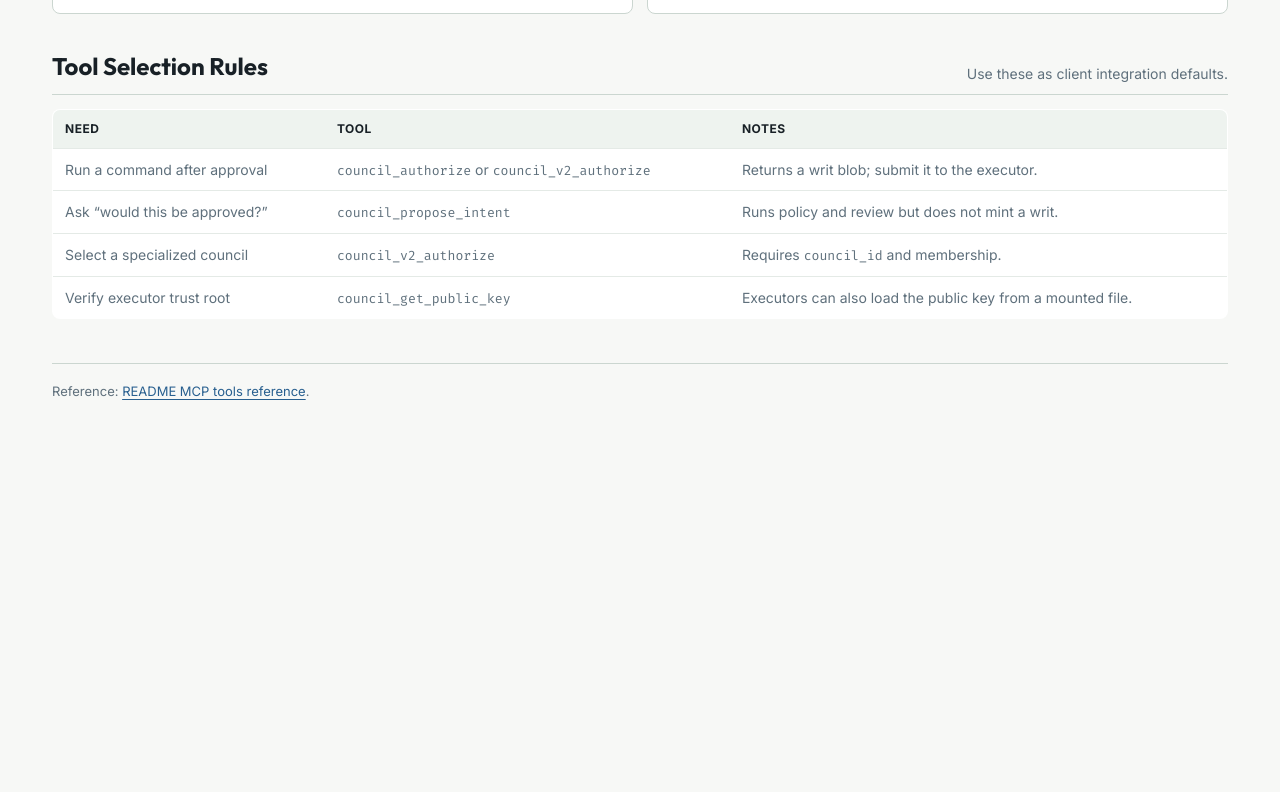
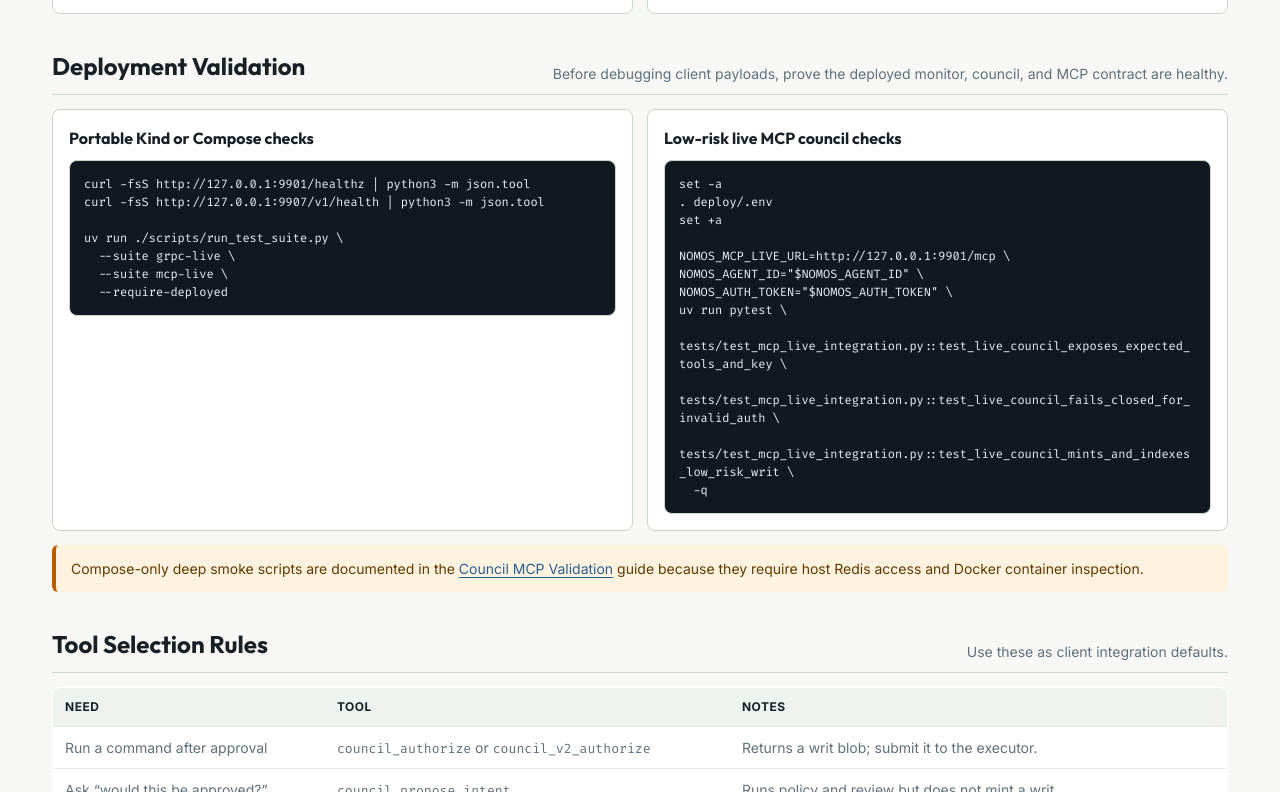
Before and after one commit to NVIDIA/Nomos, a plain HTML site: page docs/interactive/mcp-integration.html in a window 1280 px wide. Shown: the part 1472-2264 px from the top of the page. Before the commit the page ends 1932 px from the top, so only its background shows below. Drawn offline with Linux system fonts and the light colour scheme.

Commit message:
docs: improve council MCP validation guidance

```diff
--- a/docs/interactive/mcp-integration.html
+++ b/docs/interactive/mcp-integration.html
@@ -25,6 +25,7 @@
 
     <nav class="nav">
       <a href="../index.md">Docs index</a>
+      <a href="../council-mcp-validation.md">Validation checklist</a>
       <a href="../../README.md#mcp-tools-reference">MCP tools reference</a>
       <a href="multi-council.html">Multi-council routing</a>
       <a href="workflow.html">Runtime workflow</a>
@@ -109,6 +110,44 @@
           <h3>Expected result shape</h3>
           <pre class="codebox light" id="result"></pre>
         </div>
+      </div>
+    </section>
+
+    <section>
+      <div class="section-head">
+        <h2>Deployment Validation</h2>
+        <p>Before debugging client payloads, prove the deployed monitor, council, and MCP contract are healthy.</p>
+      </div>
+      <div class="grid two">
+        <div class="result-card">
+          <h3>Portable Kind or Compose checks</h3>
+          <pre class="codebox">curl -fsS http://127.0.0.1:9901/healthz | python3 -m json.tool
+curl -fsS http://127.0.0.1:9907/v1/health | python3 -m json.tool
+
+uv run ./scripts/run_test_suite.py \
+  --suite grpc-live \
+  --suite mcp-live \
+  --require-deployed</pre>
+        </div>
+        <div class="result-card">
+          <h3>Low-risk live MCP council checks</h3>
+          <pre class="codebox">set -a
+. deploy/.env
+set +a
+
+NOMOS_MCP_LIVE_URL=http://127.0.0.1:9901/mcp \
+NOMOS_AGENT_ID="$NOMOS_AGENT_ID" \
+NOMOS_AUTH_TOKEN="$NOMOS_AUTH_TOKEN" \
+uv run pytest \
+  tests/test_mcp_live_integration.py::test_live_council_exposes_expected_tools_and_key \
+  tests/test_mcp_live_integration.py::test_live_council_fails_closed_for_invalid_auth \
+  tests/test_mcp_live_integration.py::test_live_council_mints_and_indexes_low_risk_writ \
+  -q</pre>
+        </div>
+      </div>
+      <div class="callout" style="margin-top:14px">
+        Compose-only deep smoke scripts are documented in the
+        <a href="../council-mcp-validation.md">Council MCP Validation</a> guide because they require host Redis access and Docker container inspection.
       </div>
     </section>
 
```
Also changed, not shown: docs/interactive/deployment.html (+10 -3 lines), docs/interactive/getting-started.html (+4 -4 lines), 5 other files.
